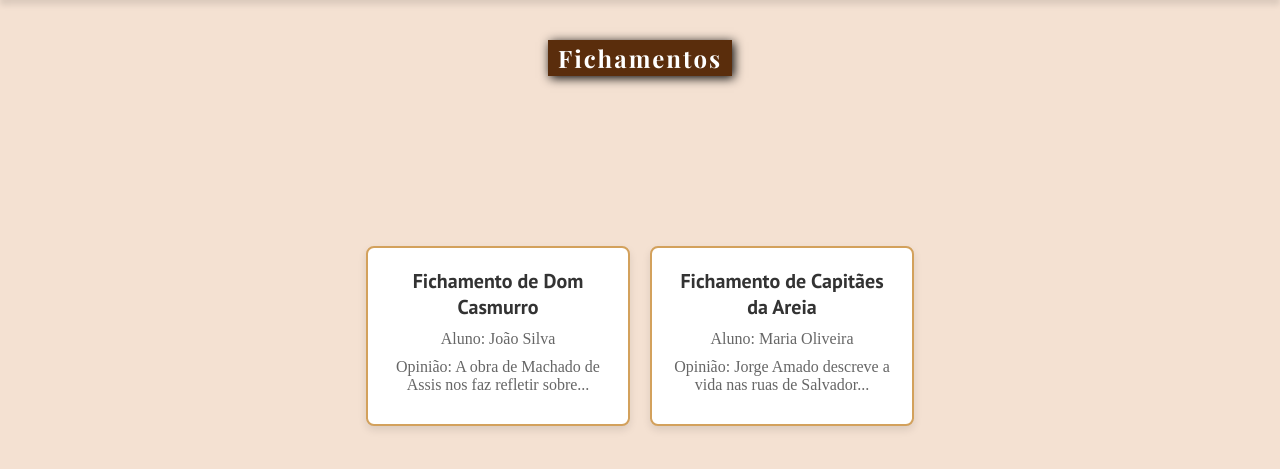
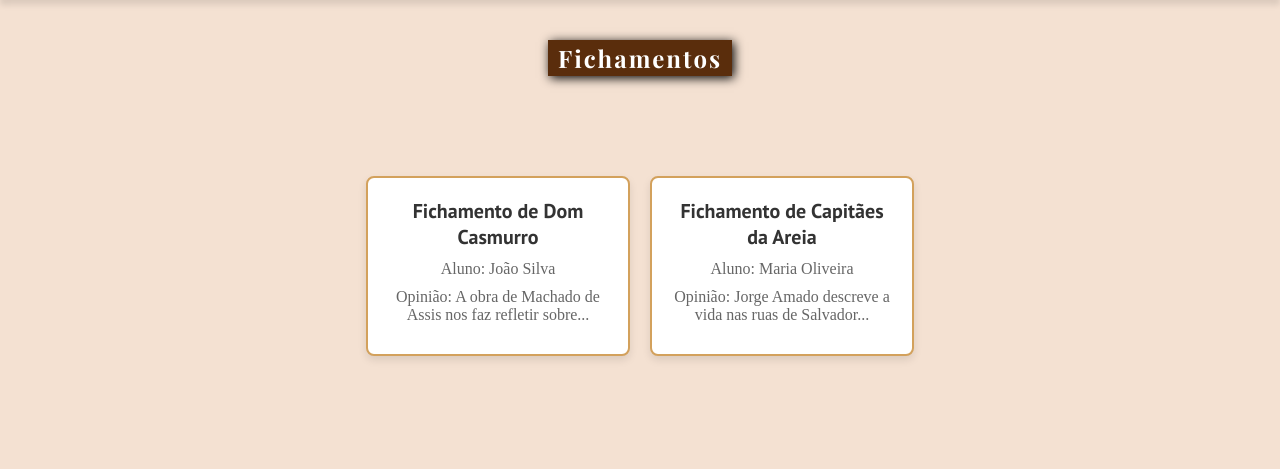
Before and after one commit to ggui070608/PTT-Projeto-Trivial-Taiana, a PHP site: page /fichamentos.html in a window 1280 px wide. Shown: the part 90-559 px from the top of the page. Run offline with PHP 8.4, Linux system fonts and the light colour scheme; some web fonts are replaced.

Commit message:
erro corrigido fichamento

```diff
--- a/PTT/PROJETO/CSS/fichamentos.css
+++ b/PTT/PROJETO/CSS/fichamentos.css
@@ -19,7 +19,6 @@
     box-shadow: 0 4px 8px rgba(0, 0, 0, 0.1);
     width: 220px;
     text-align: center;
-    margin-top: 70px;
   }
 
   .fichamento-item h3 {
```
